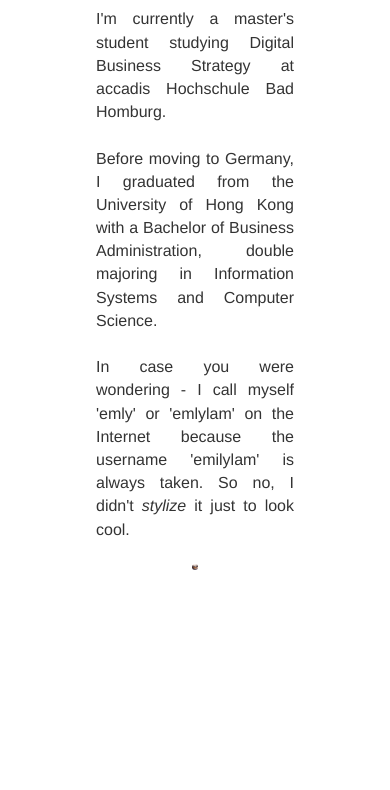
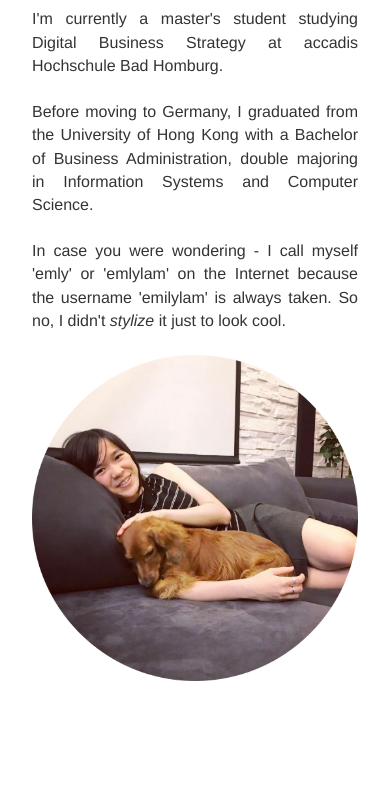
Before and after one commit to emlylam/emlylam.github.io, a Gatsby site: page / in a window 390 px wide. Shown: the part 51-841 px from the top of the page. Built offline with nearby package versions, Linux system fonts and the light colour scheme; Gatsby itself is replaced by a stand-in of ours.

Commit message:
More responsiveness for index page

```diff
--- a/src/pages/index.module.css
+++ b/src/pages/index.module.css
@@ -50,4 +50,28 @@
         padding: 0 10rem 10rem 10rem;
         margin-top: 0;
     }
+
+    .left {
+        padding: 0 1rem 0 1rem;
+    }
 }
+
+@media screen and (max-width: 600px) {
+    .column {
+        width: 100%;
+    }
+
+    .imgEmily {
+        width: auto; /*Important configuration otherwise pic will fk-up*/
+    }
+
+    .right {
+        padding: 0;
+        margin-top: 0;
+        margin-bottom: 4rem;
+    }
+
+    .left {
+        padding: 0;
+    }
+}
```
